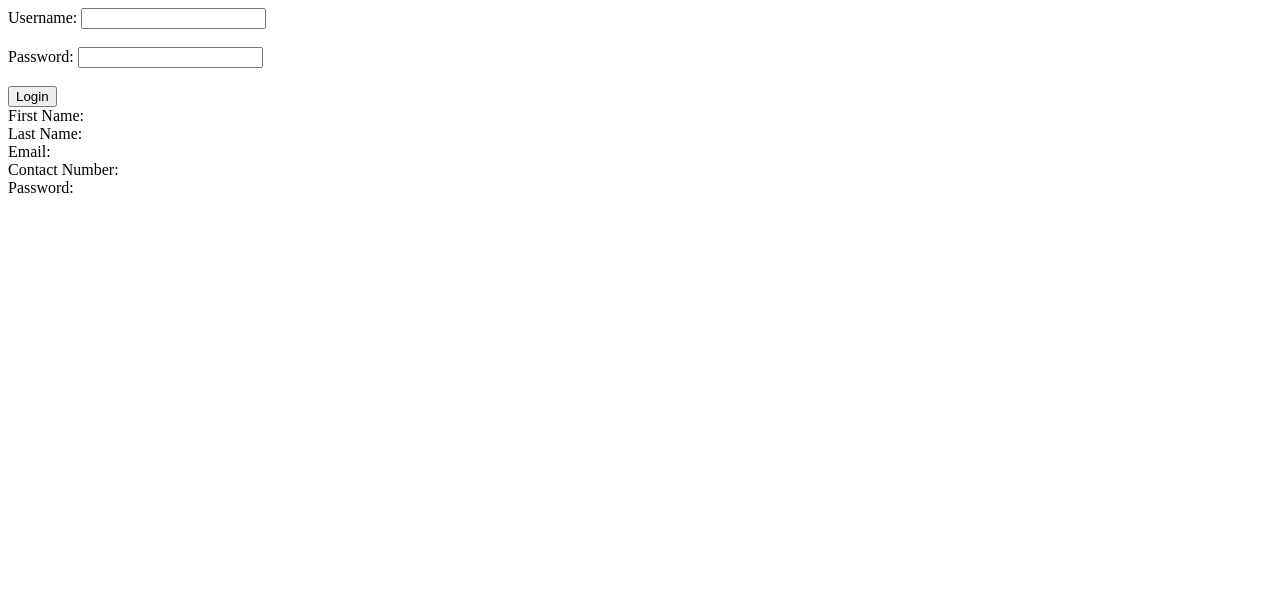
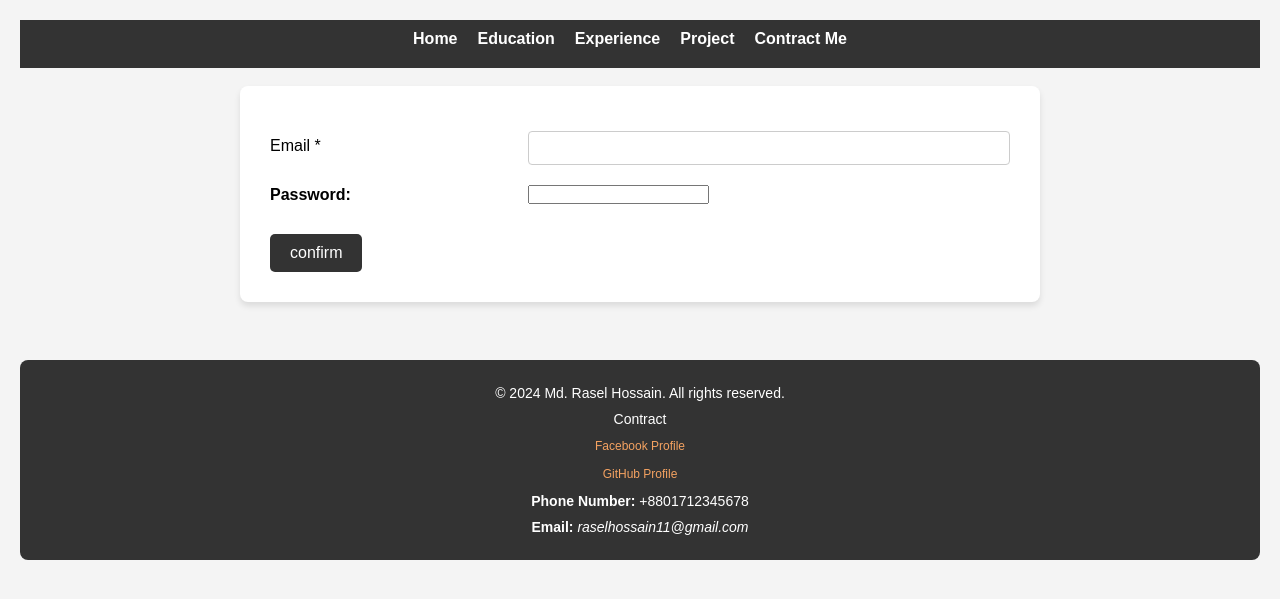
Before and after one commit to russel11h/PHP, a PHP site: page /portfolio/Assesment/login.php in a window 1280 px wide. Shown: the top 599 px of the page. Run offline with PHP 8.4, Linux system fonts and the light colour scheme; data that the repository does not hold is empty.

Commit message:
set log in
Co-authored-by: Copilot <copilot@github.com>

```diff
--- a/portfolio/Assesment/login.php
+++ b/portfolio/Assesment/login.php
@@ -1,84 +1,70 @@
-<!DOCTYPE html>
+<?php require_once "php_process.php"; ?>
+<!doctype html>
 <html lang="en">
-<head>
-    <meta charset="UTF-8">
-    <meta name="viewport" content="width=device-width, initial-scale=1.0">
-    <title>log in page</title>
-</head>
-<body>
-    <form action="login.php" method="post">
+  <head>
+    <meta charset="UTF-8" />
+    <meta name="viewport" content="width=device-width, initial-scale=1.0" />
+    <title>log in</title>
+    <link rel="stylesheet" href="../../portfolio/Assesment/signup.css" />
+  </head>
+  <body>
+    <nav>
+      <ul>
+        <li><a href="../../index.html">Home</a></li>
+        <li><a href="Education.html">Education</a></li>
+        <li><a href="Experience.html">Experience</a></li>
+        <li><a href="Project.html">Project</a></li>
+        <li><a href="contactme.html">Contract Me</a></li>
+      </ul>
+    </nav>
+    <br>
+    <form method="post" action="<?= htmlspecialchars($_SERVER["PHP_SELF"]); ?>">
+        <table class="form-table">
+            <tr>
+            <td>Email <span class="required">*</span></td>
+                <td>
+                    <input type="text" name="email" value="<?= $email ?? ''?>">
+                    <span class="error"><?= $emailErr ?? '' ?></span>
+                </td>
+            </tr>
 
-        <label for="username">Username:</label>
-        <input type="text" id="username" name="username" required><br><br>
+          <tr>
+            <td>
+            <label>Password:</label></td>
+            <td><input type="password" name="password" value="<?= $password ?? '' ?>">
+                <span class="error"><?= $passwordErr ?? '' ?></span>
+              </td>
+            </tr>
 
-        <label for="password">Password:</label>
-        <input type="password" id="password" name="password" required><br><br>
-        <input type="submit" name="login" value="Login">
+
+          <tr>
+            <td>
+              <input type="submit" name="confirm" value="confirm" />
+            </td>
+          </tr>
+        </table>
+
     </form>
 
-</body>
+    <?php if ($_SERVER["REQUEST_METHOD"] == "POST" &&
+    empty($emailErr) && empty($passwordErr)):
+    ?>
+    <h3>Submitted values</h3>
+    <table class="result-table">
+        <tr><td>Email</td><td><?= $email ?? '' ?></td></tr>
+        <tr><td>Password</td><td><?= $password ?? '' ?></td></tr>
+    </table>
+<?php endif; ?>
+
+
+    <br />
+     <footer>
+      <p>&copy; 2024 Md. Rasel Hossain. All rights reserved.</p>
+      <p>Contract</p>
+      <p><a href="https://www.facebook.com/russel11h">Facebook Profile</a></p>
+      <p><a href="https://github.com/russel11h">GitHub Profile</a></p>
+      <p><strong>Phone Number:</strong> +8801712345678</p>
+      <p><strong>Email:</strong> <em>raselhossain11@gmail.com </em></p>
+    </footer>
+  </body>
 </html>
-<?php
-$userErr =  $passwordErr = "";
-$user =  $password = "";
-
-function cleanInput($data) {
-    return htmlspecialchars(stripslashes(trim($data)));
-}
-
-if ($_SERVER["REQUEST_METHOD"] == "POST") {
-    if (empty($_POST["username"])) {
-        $userErr = "Username is required";
-    } else {
-        $user = cleanInput($_POST["username"]);
-        if (!preg_match("/^[a-zA-Z-' ]*$/", $user)) {
-            $userErr = "Only letters and white space allowed";
-        }
-    }
-
-    if (empty($_POST["lname"])) {
-        $lnameErr = "Last name is required";
-    } else {
-        $lname = cleanInput($_POST["lname"]);
-        if (!preg_match("/^[a-zA-Z-' ]*$/", $lname)) {
-            $lnameErr = "Only letters and white space allowed";
-        }
-    }
-
-    if (empty($_POST["email"])) {
-        $emailErr = "Email is required";
-    } else {
-        $email = cleanInput($_POST["email"]);
-        if (!filter_var($email, FILTER_VALIDATE_EMAIL)) {
-            $emailErr = "Invalid email format";
-        }
-    }
-
-    if (empty($_POST["number"])) {
-        $numberErr = "Contact number is required";
-    } else {
-        $number = cleanInput($_POST["lname"]);
-        if (!preg_match("/^[0-9' ]*$/", $number)) {
-            $numberErr = "Only numbers are allowa";
-        }
-    }
-
-    if (empty($_POST["password"])) {
-      if (strlen($_POST["password"]) < 8) {
-            $passwordErr = "Password must be at least 8 characters long";
-        } else {
-            $password = cleanInput($_POST["password"]);
-        }
-        $passwordErr = "Password is required";
-    }
-        }
-
-if (empty($fnameErr) && empty($lnameErr) && empty($emailErr) && empty($numberErr) && empty($passwordErr)) {
-    echo "First Name: {$fname} <br>";
-    echo "Last Name: {$lname} <br>";
-    echo "Email: {$email} <br>";
-    echo "Contact Number: {$number} <br>";
-    echo "Password: {$password} <br>";
-} else {
-    echo $fnameErr . "<br>" . $lnameErr . "<br>" . $emailErr . "<br>" . $numberErr . "<br>" . $passwordErr;
-}
--- a/portfolio/Assesment/signup.php
+++ b/portfolio/Assesment/signup.php
@@ -67,7 +67,8 @@
     </form>
 
     <?php if ($_SERVER["REQUEST_METHOD"] == "POST" &&
-    empty($fnameErr) && empty($lnameErr) && empty($emailErr) && empty($numberErr) && empty($passwordErr)): ?>
+    empty($fnameErr) && empty($lnameErr) && empty($emailErr) && empty($numberErr) && empty($passwordErr)):
+    ?>
     <h3>Submitted values</h3>
     <table class="result-table">
         <tr><td>First Name</td><td><?= $fname ?? '' ?></td></tr>
```
